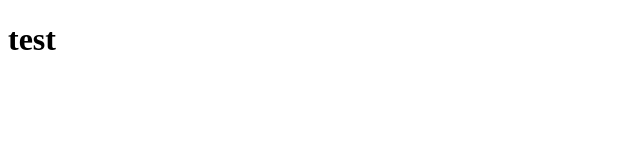
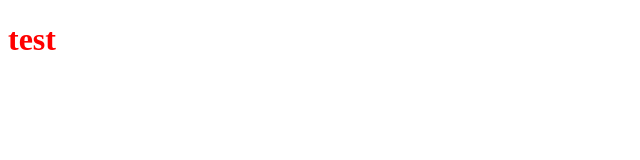
Before and after one commit to Strawberrydog32/portfolio, a plain HTML site: page main-page.html in a window 1280 px wide. Shown: the full height of the page, 0-640 px from the left. Drawn offline with Linux system fonts and the light colour scheme.

Commit message:
Update main-page.css

```diff
--- a/main-page.css
+++ b/main-page.css
@@ -1,3 +1,3 @@
-.title {
+.test {
   color:red;
 }
```
